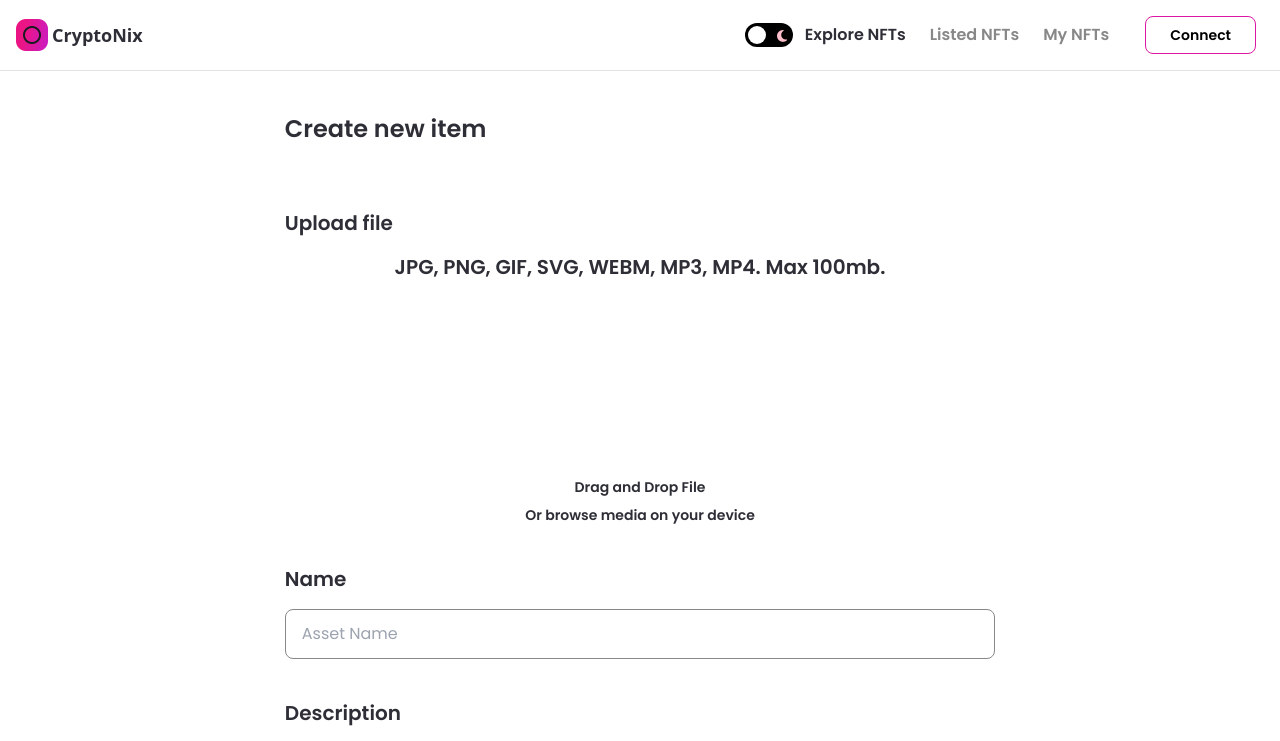
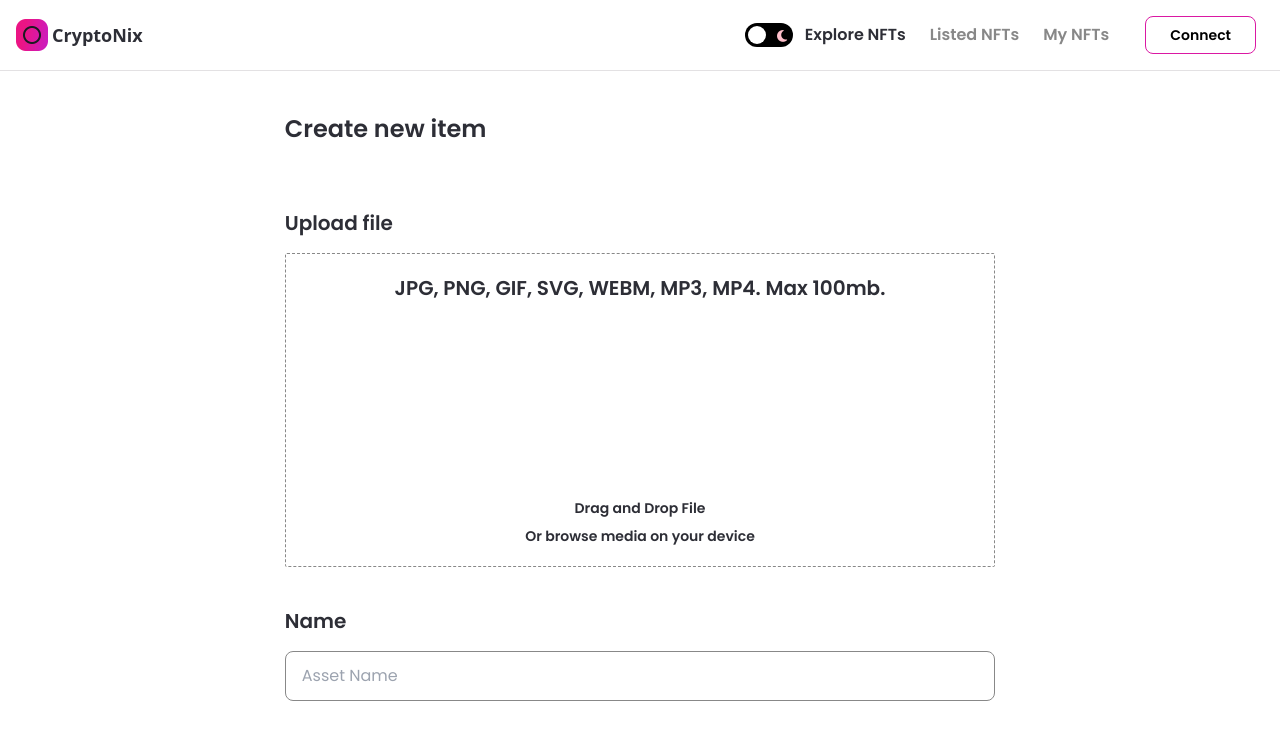
Before and after one commit to faisaljamil25/CryptoNix, a Next.js app: page /create-nft in a window 1280 px wide. Shown: the top 741 px of the page. Built offline with nearby package versions, Linux system fonts and the light colour scheme.

Commit message:
fix: uploader styles

```diff
--- a/src/pages/create-nft.tsx
+++ b/src/pages/create-nft.tsx
@@ -26,11 +26,27 @@ const CreateItem: NextPage = () => {
     // to be implemented
   };
 
-  const { getRootProps, getInputProps } = useDropzone({
+  const {
+    getRootProps,
+    getInputProps,
+    isDragActive,
+    isDragAccept,
+    isDragReject,
+  } = useDropzone({
     onDrop,
     accept: 'image/*',
     maxSize: 5000000,
   });
+
+  // add tailwind classes acording to the file status
+  const fileStyle = useMemo(
+    () =>
+      `dark:bg-nft-black-1 bg-white border dark:border-white border-nft-gray-2 flex flex-col items-center p-5 rounded-sm border-dashed
+       ${isDragActive ? ' border-file-active ' : ''}
+       ${isDragAccept ? ' border-file-accept ' : ''}
+       ${isDragReject ? ' border-file-reject ' : ''}`,
+    [isDragActive, isDragReject, isDragAccept]
+  );
 
   return (
     <div className='flex justify-center sm:px-4 p-12'>
@@ -43,7 +59,7 @@ const CreateItem: NextPage = () => {
             Upload file
           </p>
           <div className='mt-4'>
-            <div {...getRootProps()}>
+            <div {...getRootProps()} className={fileStyle}>
               <input {...getInputProps()} />
               <div className='flexCenter flex-col text-center'>
                 <p className='font-poppins dark:text-white text-nft-black-1 font-semibold text-xl'>
@@ -57,7 +73,7 @@ const CreateItem: NextPage = () => {
                     height={100}
                     objectFit='contain'
                     alt='file upload'
-                    className={theme === 'light' ? 'filter invert' : undefined}
+                    className={theme === 'light' ? 'filter invert' : ''}
                   />
                 </div>
 
```
